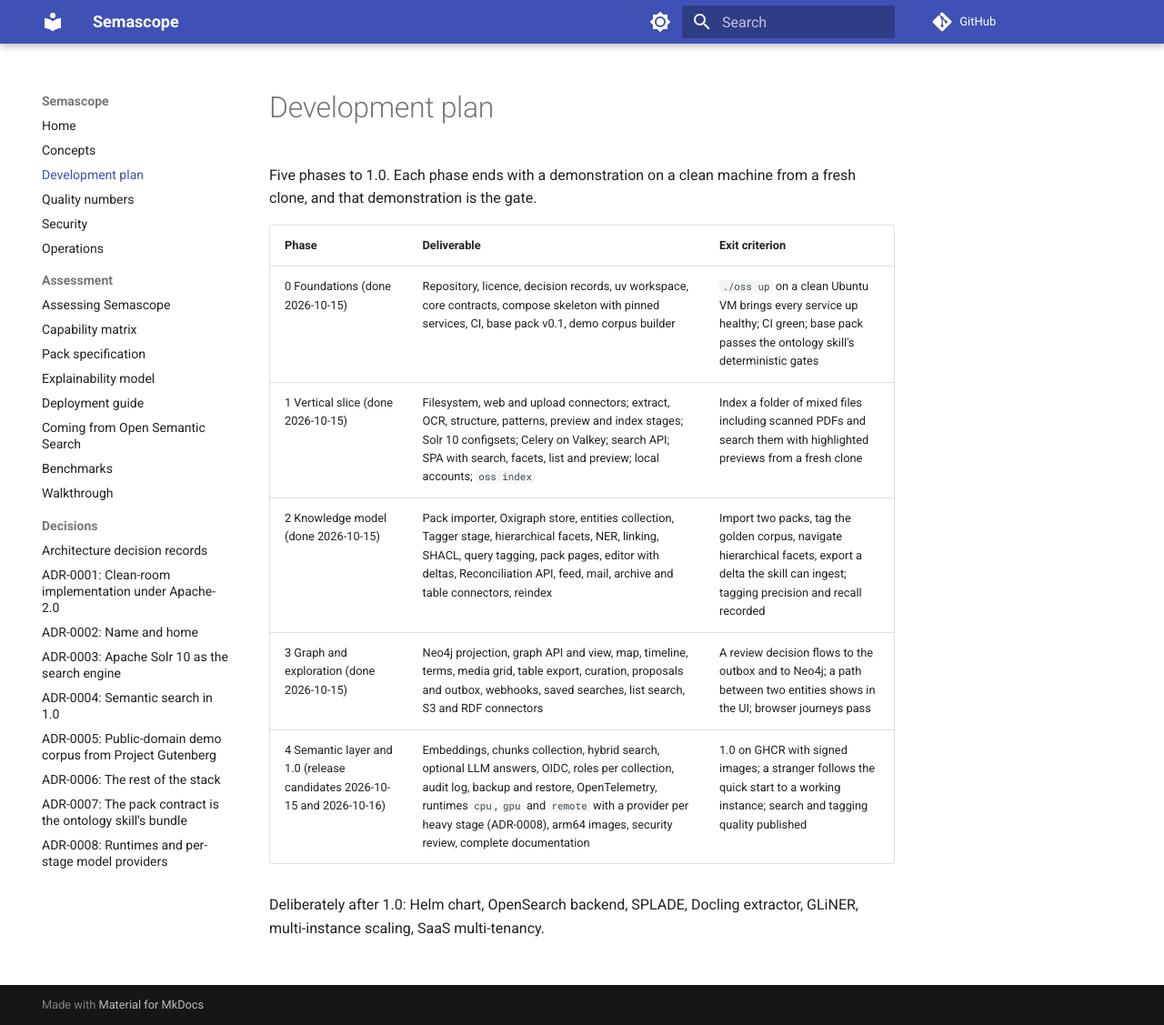
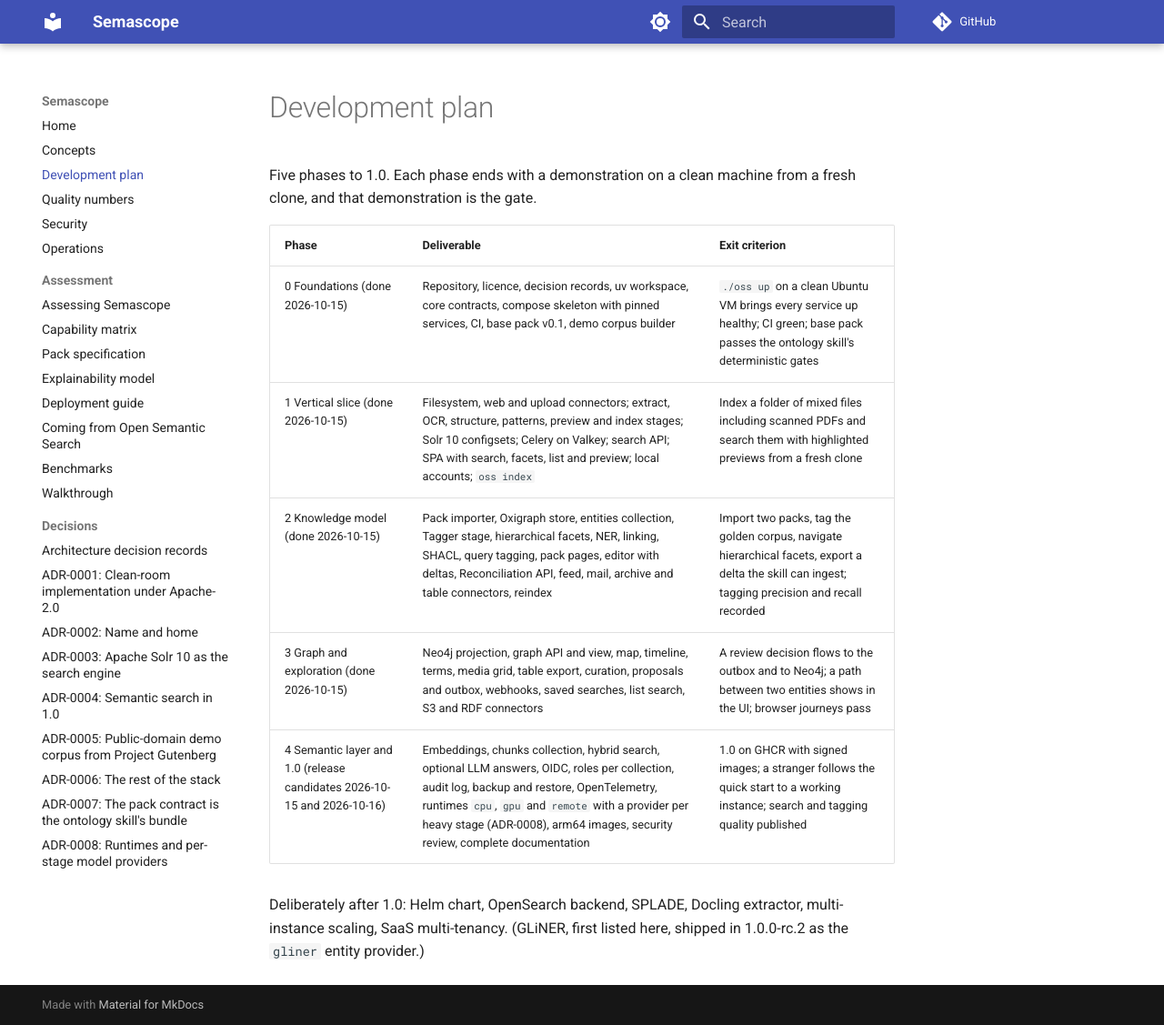
Before and after one commit to rdb420/semascope, an MkDocs documentation site: the page built from docs/plan.md, in a window 1280 px wide and 1127 px high. Shown: the whole window at 91% size. Built offline with MkDocs 1.6.1 and Material for MkDocs 9.7.7, drawn with Linux system fonts in a browser that asks for light colours; comment, search, counter and statistics services are not loaded.

Commit message:
Remove stale phase notes and wrong references
- docs/plan.md listed GLiNER as after 1.0; it shipped in rc.2.
- deploy/neo4j/README.md named a Pack.id constraint and an ADR-0009 that
  do not exist: the constraint is Pack.key (Collection.slug was missing),
  and the projection rules are in the graph stage and the concepts page.
- The preview stage docstring no longer mentions Phase 1.

Agent: claude-code
Co-Authored-By: Claude Opus 5.5 <noreply@anthropic.com>

```diff
--- a/docs/plan.md
+++ b/docs/plan.md
@@ -12,4 +12,5 @@ from a fresh clone, and that demonstration is the gate.
 | 4 Semantic layer and 1.0 (release candidates 2026-10-15 and 2026-10-16) | Embeddings, chunks collection, hybrid search, optional LLM answers, OIDC, roles per collection, audit log, backup and restore, OpenTelemetry, runtimes `cpu`, `gpu` and `remote` with a provider per heavy stage (ADR-0008), arm64 images, security review, complete documentation | 1.0 on GHCR with signed images; a stranger follows the quick start to a working instance; search and tagging quality published |
 
 Deliberately after 1.0: Helm chart, OpenSearch backend, SPLADE, Docling
-extractor, GLiNER, multi-instance scaling, SaaS multi-tenancy.
+extractor, multi-instance scaling, SaaS multi-tenancy. (GLiNER, first listed
+here, shipped in 1.0.0-rc.2 as the `gliner` entity provider.)
```
Also changed, not shown: deploy/neo4j/README.md (+8 -5 lines), 1 other file.
